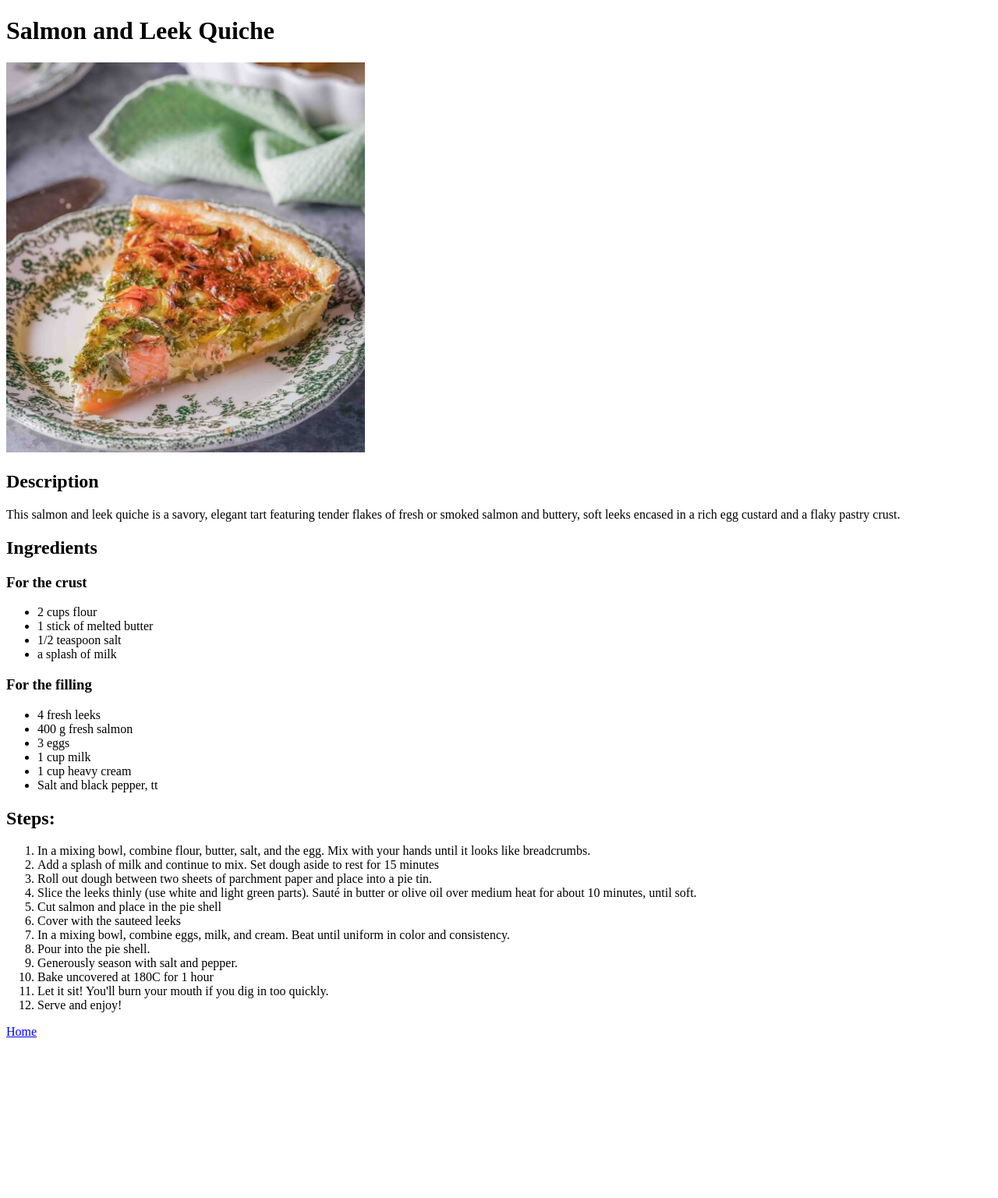
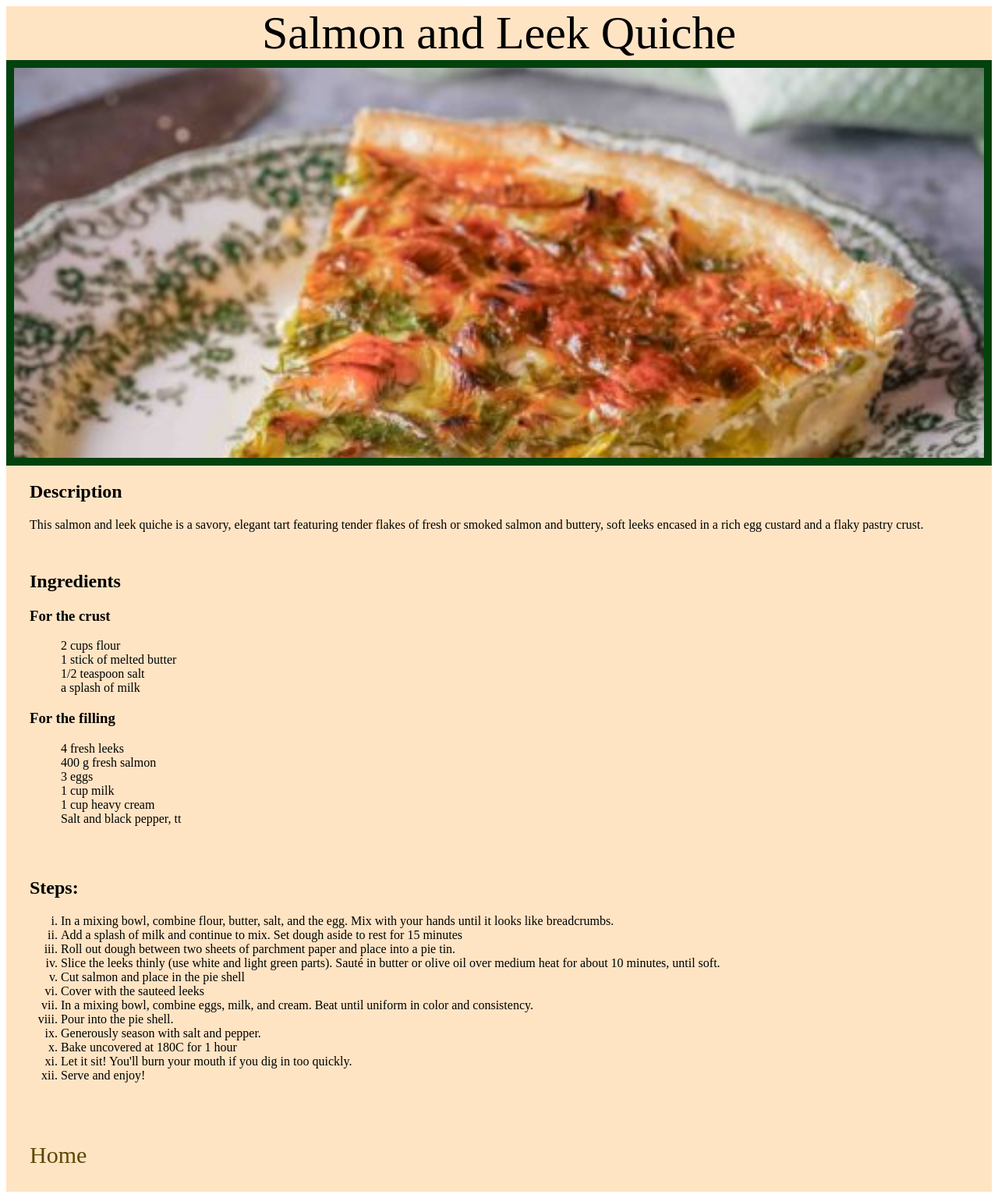
Before and after one commit to travyfurman/super-slam, a plain HTML site: page recipes/recipes/salmon-and-leek-quiche.html in a window 1280 px wide. Shown: the whole page at 78% size. Before the commit the page ends 1348 px from the top, so only its background shows below. Drawn offline with Linux system fonts and the light colour scheme.

Commit message:
adding css to my recipes page

```diff
--- a/recipes/recipes/salmon-and-leek-quiche.html
+++ b/recipes/recipes/salmon-and-leek-quiche.html
@@ -4,44 +4,55 @@
     <meta charset="UTF-8">
     <meta name="viewport" content="width=device-width, initial-scale=1.0">
     <title>Slammin' Salmon and Leek Quiche</title>
+    <link rel="stylesheet" href="../styles.css" />
 </head>
 <body>
-    <h1>Salmon and Leek Quiche</h1>
-    <img src="../images/quiche-saumon-poireaux-22-500x500.jpg" alt="A slice of quiche tantalizingly sitting atop a nice plate ready to be eaten." height="500" width="460">
-    <h2>Description</h2>
-    <p>This salmon and leek quiche is a savory, elegant tart featuring tender flakes of fresh or smoked salmon and buttery, soft leeks encased in a rich egg custard and a flaky pastry crust.</p>
-    <h2>Ingredients</h2>
-    <h3>For the crust</h3>
-    <ul>
-        <li>2 cups flour</li>
-        <li>1 stick of melted butter</li>
-        <li>1/2 teaspoon salt</li>
-        <li>a splash of milk</li>
+    <div class="body">
+    <h1 class="title">Salmon and Leek Quiche</h1>
+    <div class="hero">
+    <img class="hero-image" src="../images/quiche-saumon-poireaux-22-500x500.jpg" alt="A slice of quiche tantalizingly sitting atop a nice plate ready to be eaten." height="500" width="460">
+    </div>
+    <h2 class="small-header">Description</h2>
+    <p class="description">This salmon and leek quiche is a savory, elegant tart featuring tender flakes of fresh or smoked salmon and buttery, soft leeks encased in a rich egg custard and a flaky pastry crust.</p>
+    <h2 class="small-header">Ingredients</h2>
+    <h3 class="smaller-header">For the crust</h3>
+    <div class="ingredients" style="padding-bottom: 0px;">
+    <ul class="necessary-ingredients">
+        <li class="ingredient">2 cups flour</li>
+        <li class="ingredient">1 stick of melted butter</li>
+        <li class="ingredient">1/2 teaspoon salt</li>
+        <li class="ingredient">a splash of milk</li>
     </ul>
-    <h3>For the filling</h3>
-    <ul>
-        <li>4 fresh leeks</li>
-        <li>400 g fresh salmon</li>
-        <li>3 eggs</li>
-        <li>1 cup milk</li>
-        <li>1 cup heavy cream</li>
-        <li>Salt and black pepper, tt</li>
+    </div>
+    <h3 class="smaller-header">For the filling</h3>
+    <div class="ingredients">
+    <ul class="necessary-ingredients">
+        <li class="ingredient">4 fresh leeks</li>
+        <li class="ingredient">400 g fresh salmon</li>
+        <li class="ingredient">3 eggs</li>
+        <li class="ingredient">1 cup milk</li>
+        <li class="ingredient">1 cup heavy cream</li>
+        <li class="ingredient">Salt and black pepper, tt</li>
     </ul>
-    <h2>Steps:</h2>
-    <ol>
-        <li>In a mixing bowl, combine flour, butter, salt, and the egg. Mix with your hands until it looks like breadcrumbs.</li>
-        <li>Add a splash of milk and continue to mix. Set dough aside to rest for 15 minutes</li>
-        <li>Roll out dough between two sheets of parchment paper and place into a pie tin.</li>
-        <li>Slice the leeks thinly (use white and light green parts). Sauté in butter or olive oil over medium heat for about 10 minutes, until soft.</li>
-        <li>Cut salmon and place in the pie shell</li>
-        <li>Cover with the sauteed leeks</li>
-        <li>In a mixing bowl, combine eggs, milk, and cream. Beat until uniform in color and consistency.</li>
-        <li>Pour into the pie shell.</li>
-        <li>Generously season with salt and pepper.</li>
-        <li>Bake uncovered at 180C for 1 hour</li>
-        <li>Let it sit! You'll burn your mouth if you dig in too quickly.</li>
-        <li>Serve and enjoy!</li>
+    </div>
+    <div class="directions">
+    <h2 class="steps">Steps:</h2>
+    <ol class="listed-steps">
+        <li class="step">In a mixing bowl, combine flour, butter, salt, and the egg. Mix with your hands until it looks like breadcrumbs.</li>
+        <li class="step">Add a splash of milk and continue to mix. Set dough aside to rest for 15 minutes</li>
+        <li class="step">Roll out dough between two sheets of parchment paper and place into a pie tin.</li>
+        <li class="step">Slice the leeks thinly (use white and light green parts). Sauté in butter or olive oil over medium heat for about 10 minutes, until soft.</li>
+        <li class="step">Cut salmon and place in the pie shell</li>
+        <li class="step">Cover with the sauteed leeks</li>
+        <li class="step">In a mixing bowl, combine eggs, milk, and cream. Beat until uniform in color and consistency.</li>
+        <li class="step">Pour into the pie shell.</li>
+        <li class="step">Generously season with salt and pepper.</li>
+        <li class="step">Bake uncovered at 180C for 1 hour</li>
+        <li class="step">Let it sit! You'll burn your mouth if you dig in too quickly.</li>
+        <li class="step">Serve and enjoy!</li>
     </ol>
-    <p><a href="../index.html">Home</a></p>
+    </div>
+    <p class="back-home"><a class="link" href="../index.html">Home</a></p>
+    </div>
 </body>
 </html>
--- /dev/null
+++ b/recipes/styles.css
@@ -0,0 +1,86 @@
+.hero {
+    padding: 10px;
+    background-color: rgb(2, 66, 13);
+}
+
+.title {
+    text-align: center;
+    font-size: 60px;
+    font-weight: normal;
+    margin: 0;
+}
+
+.hero-image {
+    display: block;
+    margin: auto;
+    width: 100%;
+  aspect-ratio: 16 / 9;
+  object-fit: cover;
+}
+
+.body {
+    background-color: bisque;
+}
+
+.blurb {
+    padding-top: 30px;
+    padding-left: 30px;
+}
+
+.description {
+    padding-left: 30px;
+    padding-bottom: 30px;
+}
+
+.recipes {
+    display: flex;
+    flex-direction: column;
+    justify-content: space-around;
+    align-items: left;
+    list-style: none;
+    margin: 0;
+    padding: 30px;
+}
+
+.back-home {
+    display: flex;
+    flex-direction: column;
+    justify-content: space-around;
+    align-items: left;
+    list-style: none;
+    margin: 0;
+    padding: 30px;
+}
+
+.link {
+    text-decoration: none;
+    font-size: 30px;
+    font-weight: normal;
+    color: #5c4601;
+}
+
+.small-header {
+    padding-left: 30px;
+}
+
+.smaller-header {
+    padding-left: 30px;
+}
+
+.directions {
+    padding-left: 30px;
+    padding-bottom: 30px;
+}
+
+.ingredients {
+    padding-left: 30px;
+    padding-bottom: 30px;
+}
+
+.necessary-ingredients {
+    list-style: none;
+}
+
+.listed-steps {
+    list-style: lower-roman;
+}
```
Also changed, not shown: recipes/index.html (+16 -10 lines), recipes/recipes/honey-lime-chicken-avocado-stack.html (+31 -22 lines), recipes/recipes/ragout.html (+40 -31 lines).
